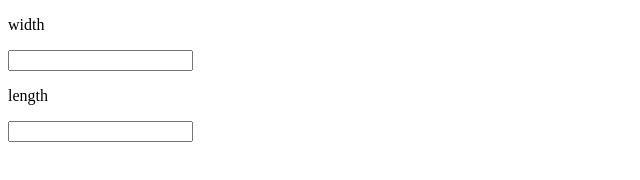
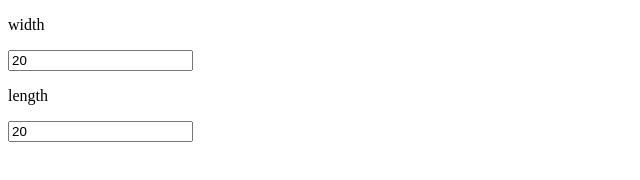
Before and after one commit to Somonator/jq-calculate-form, a plain HTML site: page index.html in a window 1280 px wide. Shown: the full height of the page, 0-640 px from the left. Drawn offline with nearby package versions, Linux system fonts and the light colour scheme.

Commit message:
Update index.html

```diff
--- a/index.html
+++ b/index.html
@@ -8,10 +8,10 @@
 <body>
 	<form>
 		<p>width</p>
-		<input type="number" name="width" min="1">
+		<input type="number" name="width" min="1" value="20">
 
 		<p>length</p>
-		<input type="number" name="length" min="1">
+		<input type="number" name="length" min="1" value="20">
 
 		<h1></h1>
 	</form>
```
